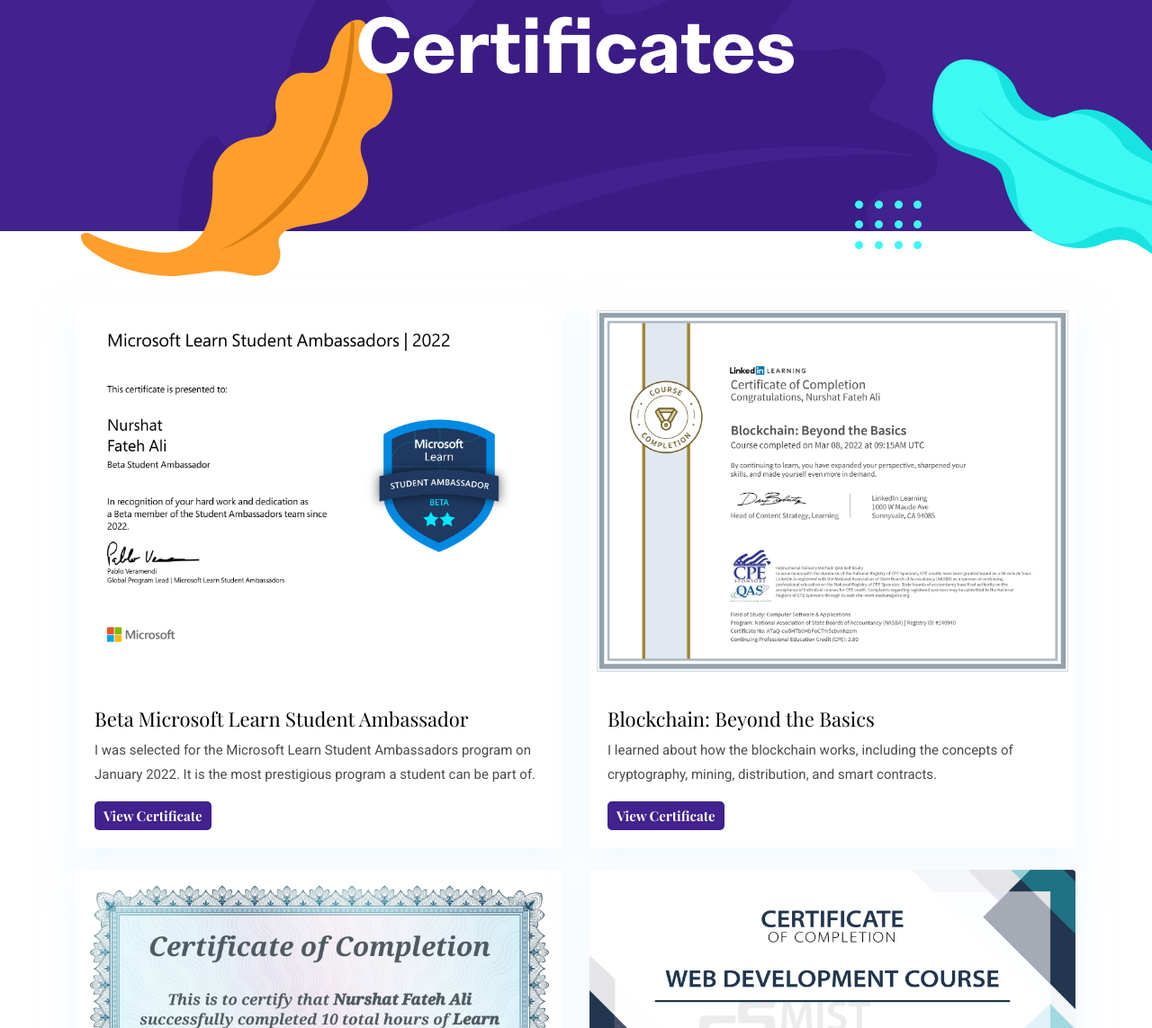
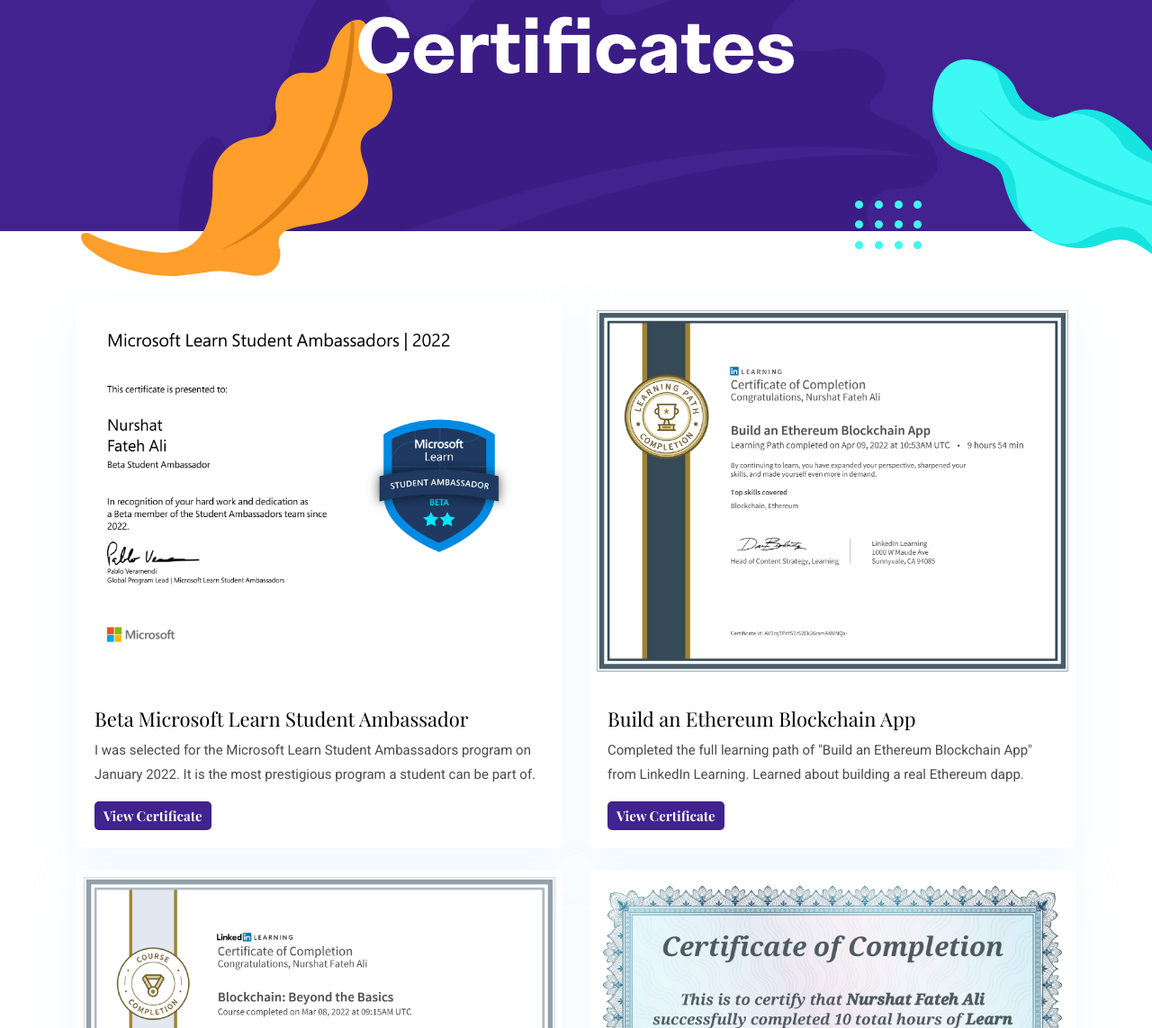
Before and after one commit to nurshatfateh/nurshatfateh.github.io, a plain HTML site: page certificates.html in a window 1280 px wide. Shown: the part 247-1390 px from the top of the page at 90% size. Drawn offline with nearby package versions, Linux system fonts and the light colour scheme.

Commit message:
Update certificates.html

```diff
--- a/certificates.html
+++ b/certificates.html
@@ -111,6 +111,18 @@
               <p class="cars-text">I was selected for the Microsoft Learn Student Ambassadors program on January 2022. It is the most prestigious program a student can
               be part of.</p>
               <a href="images/0001.jpg" class="btn btn-xs btn-primary">View Certificate</a>
+            </div>
+          </article>
+        </div>
+        <div class="col-lg-6 col-sm-6 mb-4" data-aos="zoom-in">
+          <article class="card shadow">
+            <img class="rounded card-img-top" src="images/aa.jpg" alt="post-thumb">
+            <div class="card-body">
+              <h4 class="card-title">
+                <h4 class="text-dark" href="blog-single.html">Build an Ethereum Blockchain App</h4>
+              </h4>
+              <p class="cars-text">Completed the full learning path of "Build an Ethereum Blockchain App" from LinkedIn Learning. Learned about building a real Ethereum dapp.</p>
+              <a href="images/aa.jpg" class="btn btn-xs btn-primary">View Certificate</a>
             </div>
           </article>
         </div>
```
